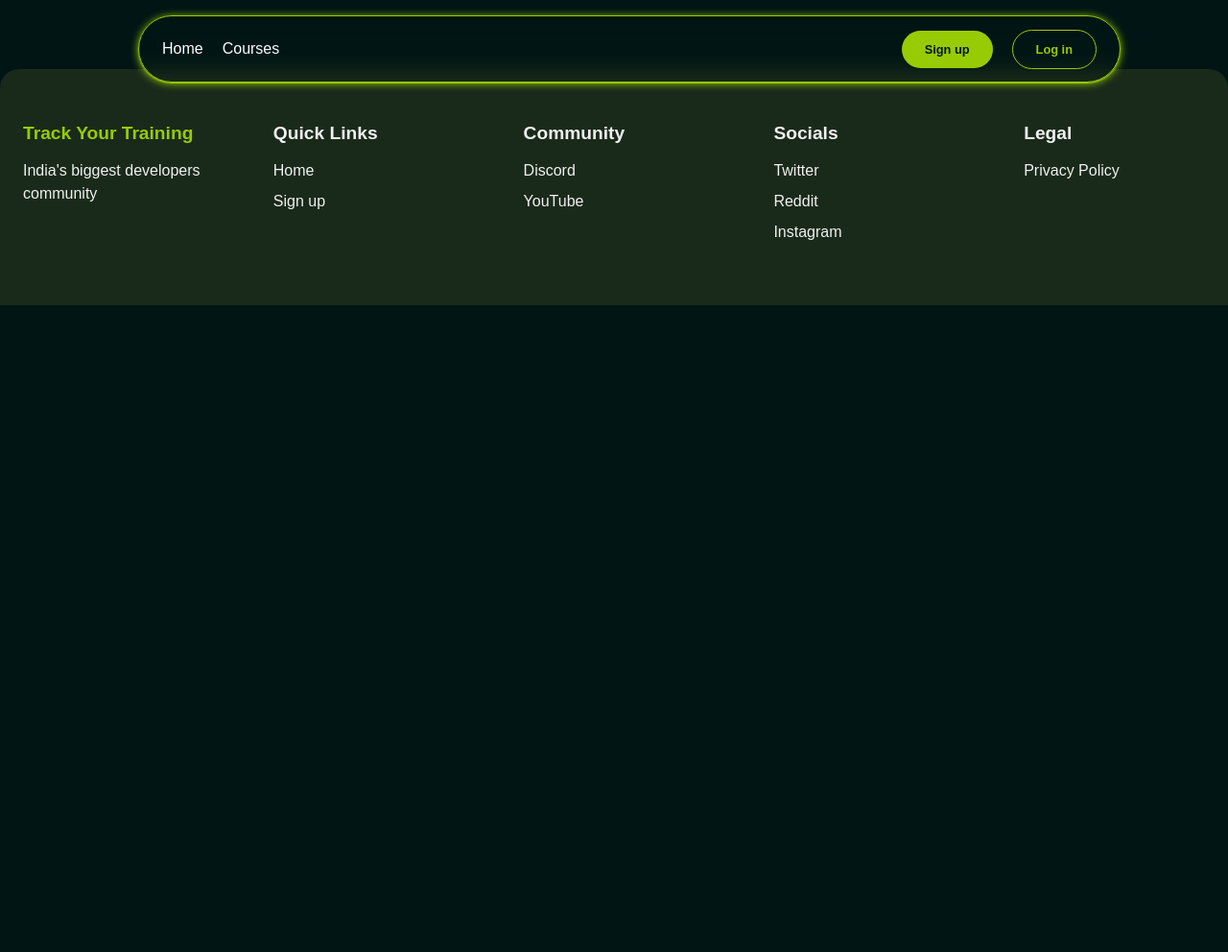
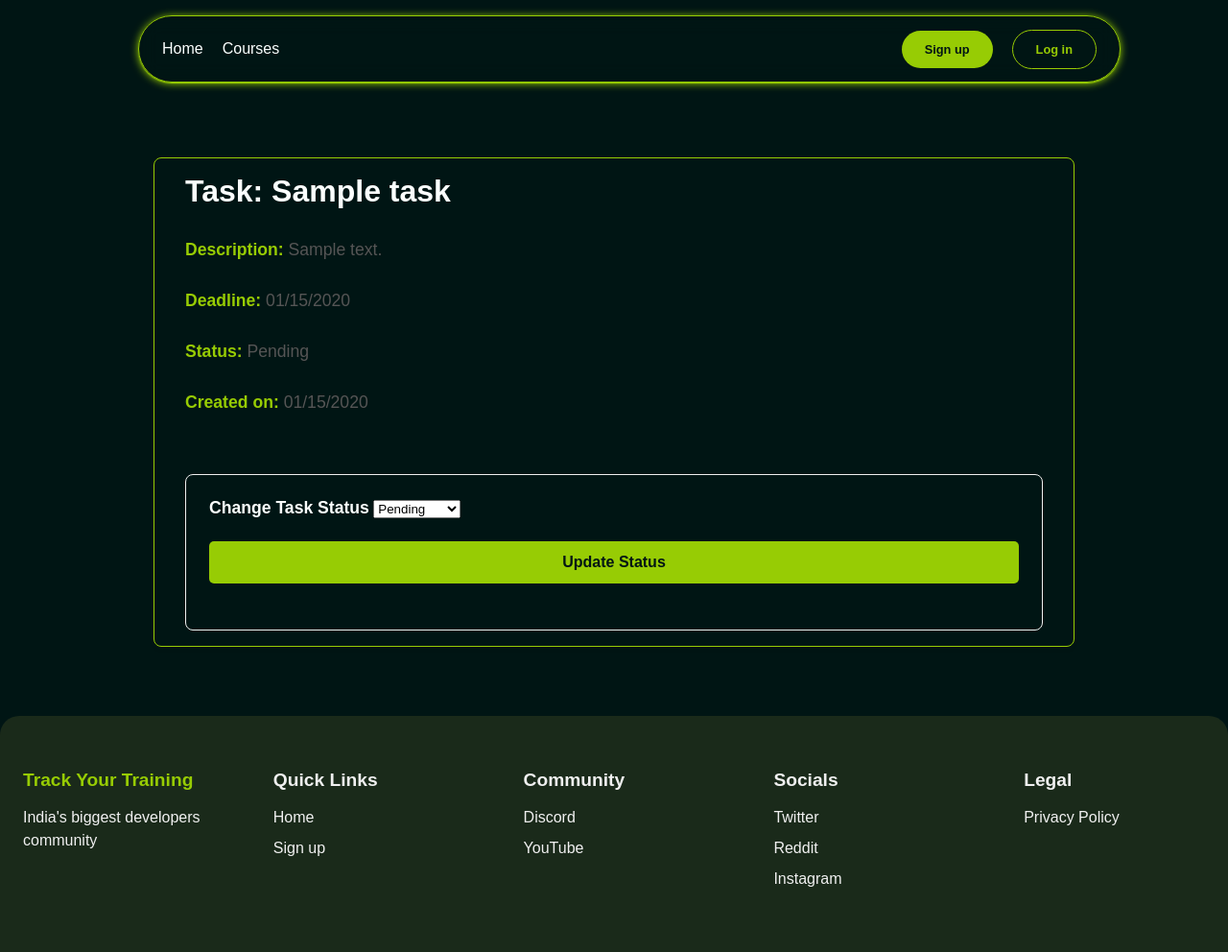
Before and after one commit to Hettank/Track-Your-Training, a Rails app: page /batches/1/tasks/1 in a window 1280 px wide. Shown: the whole page at 96% size. Before the commit the page ends 318 px from the top, so only its background shows below. Run offline with Rails 7, Linux system fonts and the light colour scheme; tables that the repository leaves empty hold one stand-in row (values such as "Sample post"); some libraries are stand-ins or nearby versions; some web fonts are replaced.

Commit message:
updated code

```diff
--- a/app/assets/stylesheets/application.css
+++ b/app/assets/stylesheets/application.css
@@ -876,8 +891,183 @@ textarea {
 .task-container {
   width: 80%;
   margin: 0 auto;
+  padding: 2rem;
+  margin-top: 100px;
+}
+
+.task-container .tasks {
+  display: grid;
+  grid-template-columns: repeat(2, 1fr);
+  gap: 20px;
   padding: 1rem;
-  margin-top: 100px;
+}
+
+.task-container .tasks .task {
+  background-color: transparent;
+  border-radius: 8px;
+  padding: 1.5rem;
+  border: 1px solid var(--primary);
+  box-shadow: 0 4px 8px rgba(0, 0, 0, 0.1);
+  transition: transform 0.2s ease, box-shadow 0.2s ease;
+}
+
+.task-container .tasks .task:hover {
+  transform: translateY(-5px);
+  box-shadow: 0 8px 16px rgba(0, 0, 0, 0.2);
+}
+
+.task-header {
+  display: flex;
+  justify-content: space-between;
+  align-items: center;
+}
+
+.task-header a {
+  background-color: var(--primary);
+  padding: 5px 10px;
+  color: var(--background);
+  border-radius: 3px;
+}
+
+.task-header p {
+  margin: 0;
+  font-size: 1.1rem;
+  font-weight: 500;
+
+  /* color: var(--background); */
+}
+
+.task-header .task-deadline {
+  font-size: 0.9rem;
+  color: var(--error);
+}
+
+.task-body p {
+  margin-top: 1rem;
+  line-height: 1.5;
+}
+
+.task-footer {
+  margin-top: 1.5rem;
+  display: flex;
+  justify-content: space-between;
+  font-size: 0.85rem;
+  color: #666;
+}
+
+.task-footer .task-status strong {
+  color: var(--primary);
+}
+
+.task-footer span {
+  font-size: 1rem;
+}
+
+/* Styling for the task details */
+
+.task-details {
+  display: flex;
+  flex-direction: column;
+  gap: 1.5rem;
+  padding: 1rem 2rem;
+  background-color: transparent;
+  border: 1px solid var(--primary);
+  border-radius: 8px;
+  box-shadow: 0 2px 5px rgba(0, 0, 0, 0.08);
+}
+
+.task-details h2 {
+  font-size: 2rem;
+  /* color: #333; */
+  margin-bottom: 0.5rem;
+  font-weight: bold;
+}
+
+.task-details p {
+  font-size: 1.1rem;
+  color: #555;
+  margin-bottom: 0.5rem;
+}
+
+.task-details p strong {
+  color: var(--primary);
+}
+
+.task-details .task-header {
+  font-size: 1.2rem;
+  display: flex;
+  justify-content: space-between;
+  align-items: center;
+}
+
+/* Task deadline and creation date */
+.task-deadline,
+.task-created {
+  display: block;
+  margin: 5px 0;
+  font-size: 1rem;
+  color: #777;
+}
+
+/* Task status */
+.task-status {
+  font-size: 1.1rem;
+  font-weight: bold;
+  color: #f5a623;
+}
+
+/* Form for status change */
+.task-status-form {
+  margin-top: 2rem;
+  background-color: transparent;
+  padding: 1.5rem;
+  border-radius: 8px;
+  border: 1px solid #eee;
+}
+
+.task-status-form .form-group {
+  margin-bottom: 1.5rem;
+}
+
+.task-status-form label {
+  font-weight: bold;
+  font-size: 1.1rem;
+  /* color: #333; */
+}
+
+.task-status-form .form-control {
+  width: 100%;
+  padding: 0.8rem;
+  font-size: 1rem;
+  border: 1px solid #ddd;
+  border-radius: 5px;
+  transition: all 0.3s ease;
+}
+
+.task-status-form .form-control:focus {
+  border-color: #009879;
+  box-shadow: 0 0 8px rgba(0, 152, 121, 0.2);
+}
+
+.task-status-form .btn {
+  padding: 0.8rem 1.2rem;
+  background-color: var(--primary);
+  color: var(--background);
+  font-size: 1rem;
+  font-weight: bold;
+  border: none;
+  cursor: pointer;
+  border-radius: 5px;
+  transition: background-color 0.3s ease;
+}
+
+.task-status-form .btn:hover {
+  background-color: #007bff;
+}
+
+.task-status-form .btn:focus {
+  outline: none;
+  box-shadow: 0 0 8px rgba(0, 123, 255, 0.4);
 }
 
 /*
--- a/app/controllers/courses_controller.rb
+++ b/app/controllers/courses_controller.rb
@@ -66,6 +66,7 @@ class CoursesController < ApplicationController
       redirect_to my_courses_path, alert: "Failed to delete the course."
     end
   end
+
 
   # Trainer can remove trainee
   def remove_trainee
--- a/app/controllers/tasks_controller.rb
+++ b/app/controllers/tasks_controller.rb
@@ -1,5 +1,6 @@
 class TasksController < ApplicationController
   before_action :set_batch, only: [:new, :create]
+  before_action :set_task, only: [:show, :update_status]
 
   def new
     @task = Task.new
@@ -7,15 +8,17 @@ class TasksController < ApplicationController
   end
 
   def index
+    if current_user.trainee?
+      @assigned_tasks = current_user.tasks.filter_tasks(2)
+    else
+      redirect_to root_path, alert: 'failed'
+    end
   end
 
   def show
   end
 
   def create
-
-    # binding.pry
-
     @task = @batch.tasks.build(task_params)
     @task.trainer = current_user
 
@@ -26,6 +29,27 @@ class TasksController < ApplicationController
     end
   end
 
+  def update_status
+    if current_user.trainee? && @task.update(task_status_params)
+      if @task.status.to_i == 2
+        redirect_to tasks_assigned_path, notice: 'Task status updated successfully'
+      else
+        redirect_to batch_task_path(@task.batch, @task), notice: 'Task status updated successfully'
+      end
+    else
+      redirect_to batch_task_path(@task.batch, @task), alert: 'Failed to update task status'
+    end
+  end
+
+  def track_tasks
+    @batch = Batch.find(params[:batch_id])
+
+    if current_user.trainer?
+      @trainee_tasks = @batch.tasks.includes(:trainee)
+    else
+      redirect_to root_path, alert: 'Access denied'
+    end
+  end
 
   private
 
@@ -33,7 +57,15 @@ class TasksController < ApplicationController
     @batch = Batch.find(params[:batch_id])
   end
 
+  def set_task
+    @task = Task.find(params[:id])
+  end
+
+  def task_status_params
+    params.require(:task).permit(:status)
+  end
+
   def task_params
-    params.require(:task).permit(:name, :description, :deadline)
+    params.require(:task).permit(:name, :description, :deadline, :status, :user_id, :trainer_id)
   end
 end
--- a/app/models/course.rb
+++ b/app/models/course.rb
@@ -18,7 +18,7 @@ class Course < ApplicationRecord
 
 
   # Associations for batches
-  has_many :batches
+  has_many :batches, dependent: :destroy
 
   private
 
--- a/app/models/task.rb
+++ b/app/models/task.rb
@@ -3,5 +3,7 @@ class Task < ApplicationRecord
   belongs_to :trainee, class_name: 'User', foreign_key: 'user_id'
   belongs_to :trainer, class_name: 'User', foreign_key: 'trainer_id'
 
+  scope :filter_tasks, ->(status) { where.not(status: status)}
+
   validates :name, :description, :deadline, presence: true
 end
--- a/app/views/courses/index.html.erb
+++ b/app/views/courses/index.html.erb
@@ -7,7 +7,7 @@
           <div class="course-card-header" style="background-image: url('<%= url_for(course.image) if course.image.attached? %>');">
             <h3 class="course-name"><%= course.name %></h3>
             <% if current_user.present? && current_user.trainer? && current_user == course.user %>
-              <%= button_to destroy_course_path(course), method: :delete, data: { turbo_confirm: "Are you sure you want to delete this course?" }, class: "trash-delete" do %>
+              <%= button_to course_path(course), method: :delete, data: { turbo_confirm: "Are you sure you want to delete this course?" }, class: "trash-delete" do %>
                 <i class="ph ph-trash"></i>
               <% end %>
             <% end %>
--- a/app/views/devise/shared/_navbar.html.erb
+++ b/app/views/devise/shared/_navbar.html.erb
@@ -17,12 +17,19 @@
                         <% if @trainer_courses.any? %>
                             <li><%= link_to "Manage Trainees", manage_all_trainees_path(course) %></li>
                         <% end %>
-                    <li><%= link_to "Profile", profile_path  %></li>
+                        <% if @batch.present? && @batch.tasks.any? %>
+                            <li><%= link_to "Track Tasks", batch_track_tasks_path(@batch) %></li>
+                        <% end %>
+                        <li><%= link_to "Profile", profile_path %></li>
                     <% elsif current_user.role == 'trainee' %>
                         <li><%= link_to "Profile", profile_path %></li>
+                        <% if current_user.tasks.length > 0 %>
+                            <li class="task-notification">
+                                <%= link_to "Tasks", tasks_assigned_path %>
+                            </li>
                         <% end %>
                     <% end %>
-
+                <% end %>
             </ul>
 
             <div class="btns-container">
--- a/app/views/layouts/application.html.erb
+++ b/app/views/layouts/application.html.erb
@@ -14,7 +14,7 @@
   <body>
     <div>
       <% if show_navbar? %>
-        <%= render "devise/shared/navbar", course: @course %>
+        <%= render "devise/shared/navbar", course: @course, batch: @batch %>
       <% end %>
 
 
--- a/app/views/tasks/show.html.erb
+++ b/app/views/tasks/show.html.erb
@@ -0,0 +1,21 @@
+<div class="task-container">
+    <div class="task-details">
+        <h2>Task: <%= @task.name %></h2>
+        <p><strong>Description:</strong> <%= @task.description %></p>
+        <p><strong>Deadline:</strong> <%= @task.deadline.strftime("%m/%d/%Y") %></p>
+        <p><strong>Status:</strong> <%= @task.status.to_i == 0 ? "Pending" : @task.status.to_i == 1 ? "In Progress" : "Completed" %></p>
+        <p><strong>Created on:</strong> <%= @task.created_at.strftime("%m/%d/%Y") %></p>
+
+        <div class="task-status-form">
+            <%= form_with(model: @task, url: update_status_batch_task_path(@task.batch, @task), method: :patch, local: true) do |f| %>
+                <div class="form-group">
+                <%= f.label :status, "Change Task Status" %>
+                <%= f.select :status, options_for_select([['Pending', 0], ['In Progress', 1], ['Completed', 2]], @task.status), class: 'role-dropdown' %>
+                </div>
+                <div class="form-group">
+                <%= f.submit 'Update Status', class: 'btn btn-primary' %>
+                </div>
+            <% end %>
+        </div>
+    </div>
+</div>
--- a/config/routes.rb
+++ b/config/routes.rb
@@ -20,22 +20,26 @@ Rails.application.routes.draw do
       post 'enroll'
       delete 'unenroll'
       delete 'remove_trainee/:trainee_id', to: 'courses#remove_trainee', as: 'remove_trainee'
-      delete 'destroy', to: 'courses#destroy', as: 'destroy'
     end
 
     # Nested routes for comments inside courses
     resources :comments
   end
 
-  # resources for tasks
-  # resources :tasks
 
-  # resources :batches
+  # Batches and their tasks
   resources :batches do
     post 'add_trainee', on: :member
-    resources :tasks, only: [:new, :create, :index, :show]
+    resources :tasks do
+      member do
+        patch 'update_status', to: 'tasks#update_status'
+      end
+    end
+    get 'track_tasks', to: 'tasks#track_tasks', as: 'track_tasks'
   end
 
+
+  get 'tasks_assigned', to: 'tasks#index', as: 'tasks_assigned'
 
   get 'my_courses', to: 'courses#my_courses', as: 'my_courses'
   get 'manage_all_trainees', to: 'courses#manage_all_trainees', as: 'manage_all_trainees'
--- /dev/null
+++ b/db/migrate/20240919090614_add_default_to_task_status.rb
@@ -0,0 +1,5 @@
+class AddDefaultToTaskStatus < ActiveRecord::Migration[7.1]
+  def change
+    change_column_default :tasks, :status, 0
+  end
+end
```
Also changed, not shown: other parts of app/assets/stylesheets/application.css (+48 -4 lines), app/controllers/batches_controller.rb (+20 -1 lines), app/views/batches/show.html.erb (+11 -6 lines), app/views/tasks/index.html.erb (+28 -0 lines), app/views/tasks/new.html.erb (+8 -3 lines), app/views/tasks/track_tasks.html.erb (added, +28 -0 lines), db/schema.rb. Lines whose indentation alone changed are shown as unchanged.
